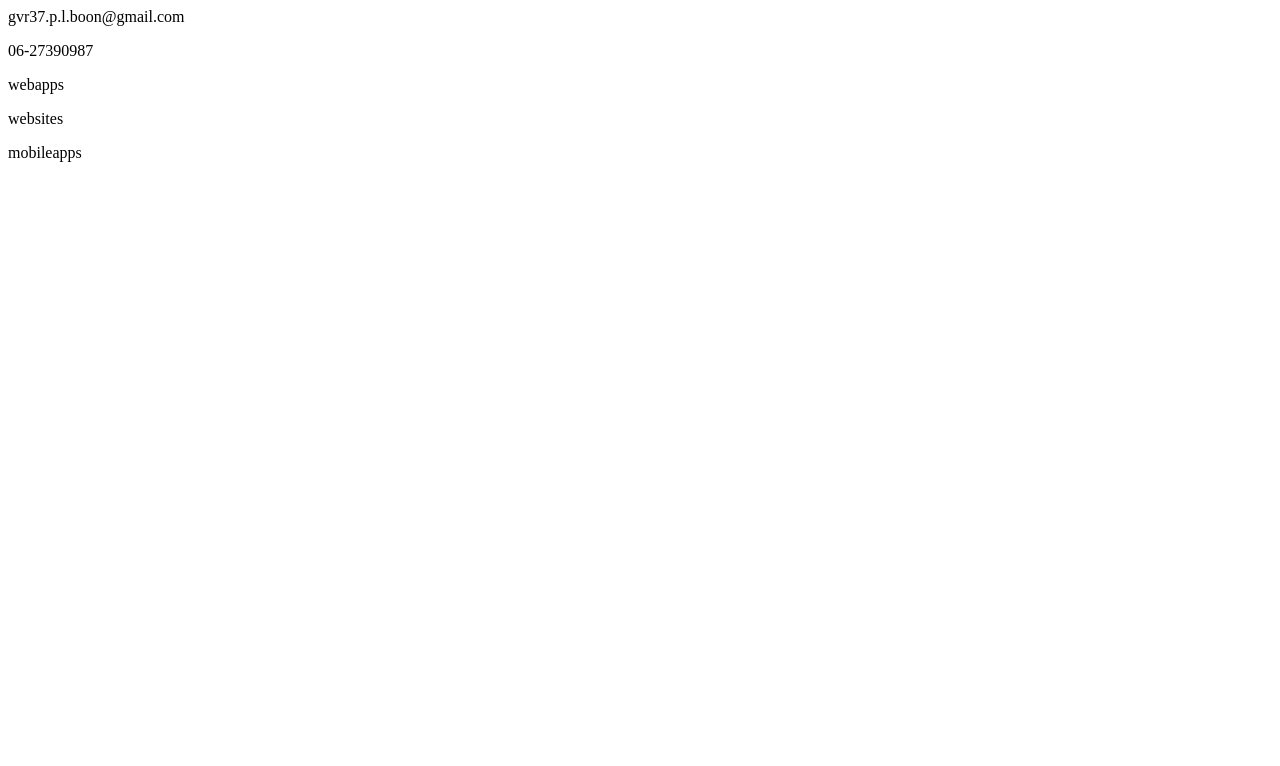
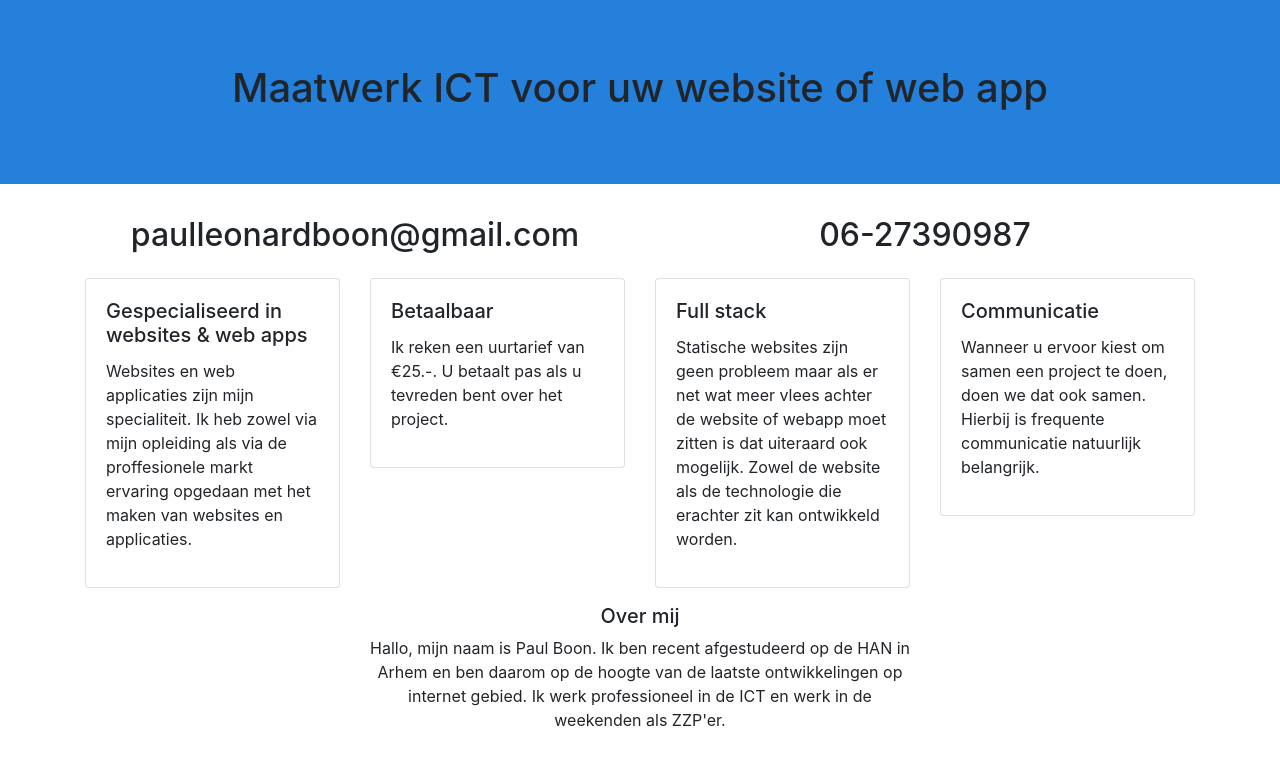
Before and after one commit to gvr37leo/paulboonict, a website: page pugsrc/index.pug in a window 1280 px wide. Drawn offline with nearby package versions, Linux system fonts and the light colour scheme; files that its build step writes are made by us from their sources.

Commit message:
opzet website

```diff
--- a/pugsrc/index.pug
+++ b/pugsrc/index.pug
@@ -1,11 +1,46 @@
-.container
-    .navbar
-    .jumbotron
-    .contact
-        p gvr37.p.l.boon@gmail.com
-        p 06-27390987
-    .info
-        p webapps
-        p websites
-        p mobileapps
-    .footer
+html
+    head
+        link(rel='stylesheet', href='https://stackpath.bootstrapcdn.com/bootstrap/4.1.0/css/bootstrap.min.css', integrity='sha384-9gVQ4dYFwwWSjIDZnLEWnxCjeSWFphJiwGPXr1jddIhOegiu1FwO5qRGvFXOdJZ4', crossorigin='anonymous')
+    body
+        .jumbotron.jumbotron-fluid(style="background-color:#2480da;")
+            .container
+                .row.justify-content-md-center
+                    .col
+                        h1.text-center Maatwerk ICT voor uw website of web app
+        .container
+            .row.justify-content-md-center
+                h2.col.text-center paulleonardboon@gmail.com
+                h2.col.text-center 06-27390987
+            .row.justify-content-md-center.mt-3
+                .col-md.mb-3
+                    .card
+                        .card-body
+                            h5.card-title Gespecialiseerd in websites & web apps
+                            p.
+                                Websites en web applicaties zijn mijn specialiteit.
+                                Ik heb zowel via mijn opleiding als via de proffesionele markt ervaring opgedaan met het maken van websites en applicaties.
+                .col-md.mb-3
+                    .card
+                        .card-body
+                            h5.card-title Betaalbaar
+                            p Ik reken een uurtarief van &euro;25.-. U betaalt pas als u tevreden bent over het project.
+                .col-md.mb-3
+                    .card
+                        .card-body
+                            h5.card-title Full stack
+                            p.
+                                Statische websites zijn geen probleem maar als er net wat meer vlees achter de website of webapp moet zitten is dat uiteraard ook mogelijk.
+                                Zowel de website als de technologie die erachter zit kan ontwikkeld worden.
+                .col-md.mb-3
+                    .card
+                        .card-body
+                            h5.card-title Communicatie
+                            p.
+                                Wanneer u ervoor kiest om samen een project te doen, doen we dat ook samen. Hierbij is frequente communicatie natuurlijk belangrijk.
+
+            .row.justify-content-md-center.margin-top
+                .col-lg-6
+                    h5.text-center Over mij
+                    p.text-center.
+                        Hallo, mijn naam is Paul Boon. Ik ben recent afgestudeerd op de HAN in Arhem en ben daarom op de hoogte van de laatste ontwikkelingen op internet gebied.
+                        Ik werk professioneel in de ICT en werk in de weekenden als ZZP'er.
```
Also changed, not shown: index.html, 2 other files.
